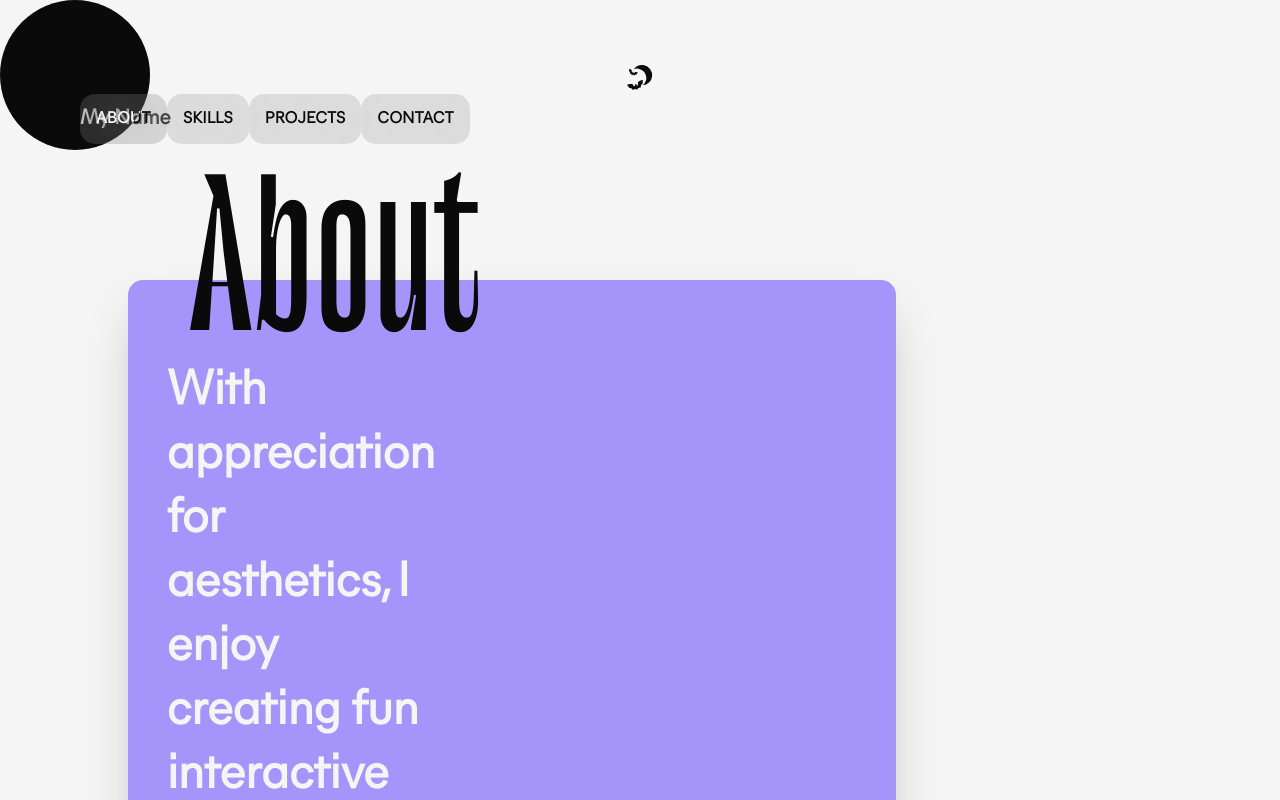
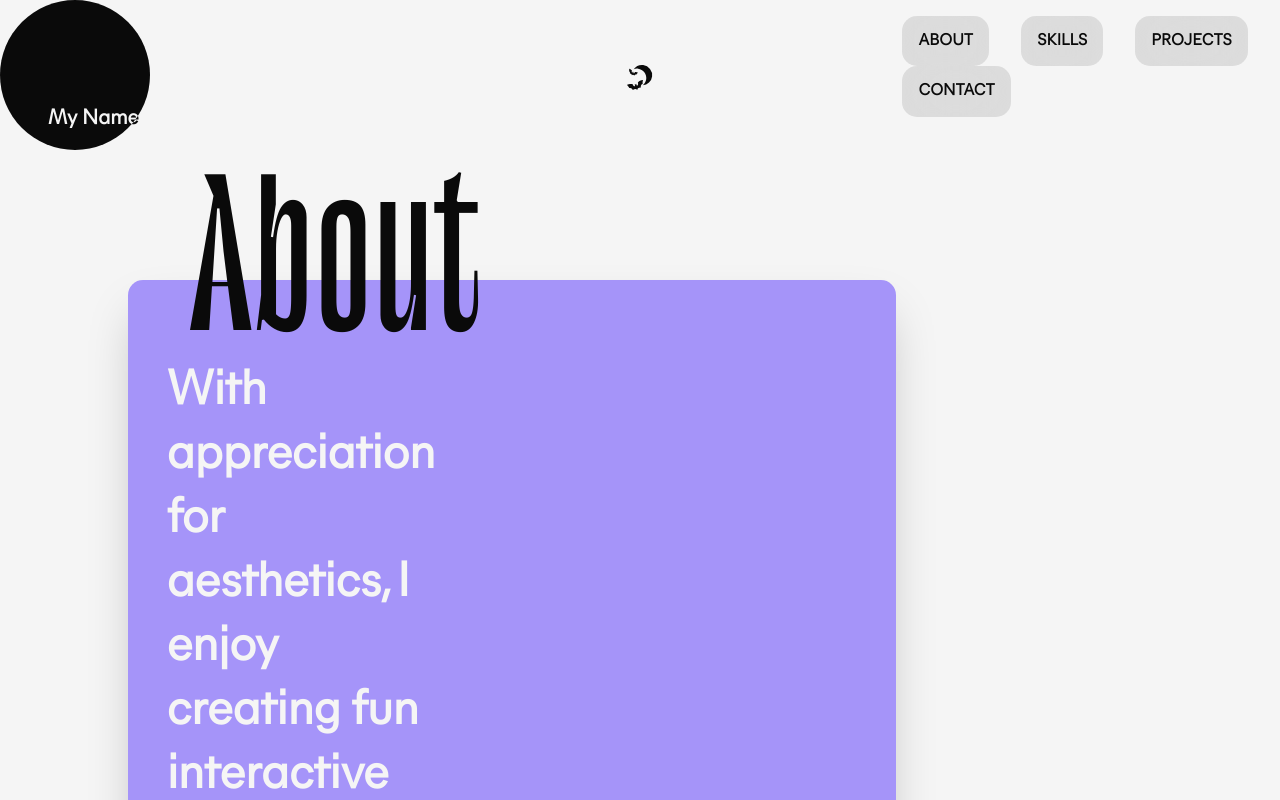
Before and after one commit to bravoosonja/website, a Next.js app: page /about in a window 1280 px wide. Shown: the top 800 px of the page. Built offline with nearby package versions, Linux system fonts and the light colour scheme.

Commit message:
Change navbar styles

```diff
--- a/components/header.js
+++ b/components/header.js
@@ -1,7 +1,7 @@
 import Link from "next/link";
 import styled from "styled-components";
 
-export default function Header({ setToggleMenu }) {
+export default function Header({ props }) {
   return (
     <Container>
       <Nav>
@@ -49,16 +49,26 @@ export default function Header({ setToggleMenu }) {
 }
 
 const Container = styled.div`
-  /* width: 100%; */
-  padding: 0 2rem;
+  width: 100%;
+  display: flex;
+  flex-direction: row;
+  justify-content: space-between;
+  align-items: center;
 `;
 
 const Nav = styled.div`
   display: flex;
-  flex-direction: row;
   justify-content: space-between;
   align-items: center;
-  width: 90%;
+  width: 100%;
+`;
+
+const Wrapper = styled.div`
+  margin-left: 50%;
+  position: fixed;
+  top: 1rem;
+  left: 68vw;
+  margin: auto;
 `;
 
 const NavItem = styled.button`
@@ -68,9 +78,8 @@ const NavItem = styled.button`
   border-radius: 15px;
   font-weight: bold;
   text-transform: uppercase;
-  /* margin: 1rem; */
-  /* width: 12%; */
   color: ${(props) => props.theme.text};
+  margin-left: 2em;
 
   &:hover {
     color: ${(props) => props.theme.accent};
@@ -87,13 +96,6 @@ const Logo = styled.div`
       color: ${(props) => props.theme.accent};
     }
   }
-`;
-
-const Wrapper = styled.div`
-  display: flex;
-  position: fixed;
-  justify-content: flex-end;
-  align-items: center;
 `;
 
 // mobile menu ?
--- a/components/layout.js
+++ b/components/layout.js
@@ -7,7 +7,7 @@ import Menu from "./menu";
 import CustomCursor from "./feature/customCursor";
 
 export default function Layout({ children }) {
-  const [toggleMenu, setToggleMenu] = useState(false);
+  // const [toggleMenu, setToggleMenu] = useState(false);
   const { cursorType, cursorChangeHandler } = useContext(CursorContext);
 
   return (
@@ -17,8 +17,8 @@ export default function Layout({ children }) {
         cursorChangeHandler={cursorChangeHandler}
       />
       <nav>
-        <Menu toggleMenu={toggleMenu} setToggleMenu={setToggleMenu} />
-        <Header setToggleMenu={setToggleMenu} />
+        {/* <Menu toggleMenu={toggleMenu} setToggleMenu={setToggleMenu} /> */}
+        <Header />
       </nav>
       <main>{children}</main>
     </>
--- a/pages/about.js
+++ b/pages/about.js
@@ -76,7 +76,7 @@ const Content = styled.div`
   justify-content: center;
   align-items: center;
   padding: 2rem;
-  width: 70vw;
+  width: 50%;
   padding: 3rem;
   padding-top: 4rem;
   width: 40%;
--- a/styles/globalStyle.js
+++ b/styles/globalStyle.js
@@ -110,7 +110,6 @@ export const GlobalStyle = createGlobalStyle`
         border:0;
         padding:0;
         margin:0;
-        overflow: visible;
     }
 
 `;
```
